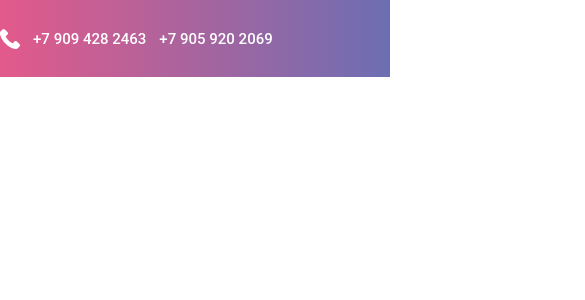
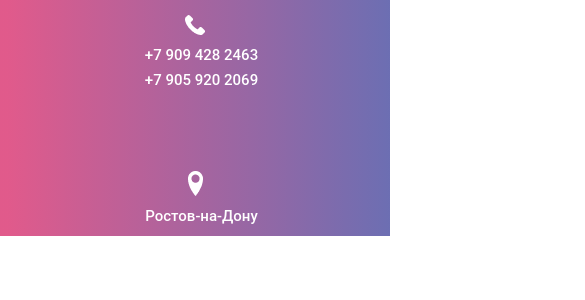
Before and after one commit to petikov-w/vue-c-exm-02, a Vue app: page / in a window 390 px wide. Shown: the top 300 px of the page, 585 px wide, since content can reach past the window. Built offline with nearby package versions, Linux system fonts and the light colour scheme.

Commit message:
commit-03-300322-1830 Добавил адаптивность к хедеру

```diff
--- a/public/index.html
+++ b/public/index.html
@@ -3,7 +3,7 @@
   <head>
     <meta charset="utf-8">
     <meta http-equiv="X-UA-Compatible" content="IE=edge">
-    <meta name="viewport" content="width=device-width,initial-scale=1.0">
+    <meta name="viewport" content="width=device-width, initial-scale=1.0">
     <link rel="icon" href="<%= BASE_URL %>favicon.ico">
     <title><%= htmlWebpackPlugin.options.title %></title>
   </head>
--- a/src/components/Header.vue
+++ b/src/components/Header.vue
@@ -27,9 +27,9 @@ export default {
 </script>
 
 <style scoped>
-body {
-  margin: 0;
-}
+/*body {*/
+/*  margin: 0;*/
+/*}*/
 .wrapper {
   /*width: 1440px;*/
   width: 100%;
@@ -65,4 +65,48 @@ body {
   align-items: center;
   margin-left: 175px;
 }
+
+@media (min-width: 800px) and (max-width: 1200px) {
+  .header {
+    width: 80vw;
+    margin: 0 auto;
+  }
+}
+
+@media (min-width: 500px) and (max-width: 750px) {
+  .header {
+    width: 60vw;
+    margin: 0 auto;
+  }
+  .m-area {
+    margin-left: 5vw;
+  }
+}
+
+@media (max-width: 500px) {
+    .header {
+      display: flex;
+      flex-direction: column;
+      height: 28vh;
+      width: 100vw;
+      margin: 0 auto;
+    }
+    .t-area {
+      display: flex;
+      align-items: center;
+      flex-direction: column;
+      margin-top: 15px;
+    }
+    .telefon {
+      margin-top: 15px;
+    }
+
+  .m-area {
+    display: flex;
+    align-items: center;
+    flex-direction: column;
+    margin: 15px 0;
+  }
+}
+
 </style>
```
